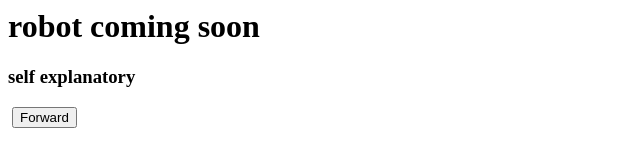
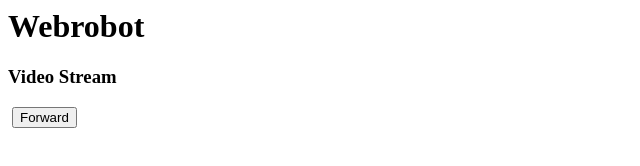
Before and after one commit to gaben5841/NodeRobotServer, a website: page index.html in a window 1280 px wide. Shown: the whole page, without its empty margins (0-640 px from the left). Drawn offline with nearby package versions, Linux system fonts and the light colour scheme.

Commit message:
change html

```diff
--- a/index.html
+++ b/index.html
@@ -6,8 +6,8 @@
         </script>
     </head>
     <body>
-        <h1>robot coming soon</h1>
-        <h3>self explanatory</h3>
+        <h1>Webrobot</h1>
+        <h3>Video Stream</h3>
         <img id='videoStream'>
         <button >Forward</button>
         <script type='text/javascript'>
```
